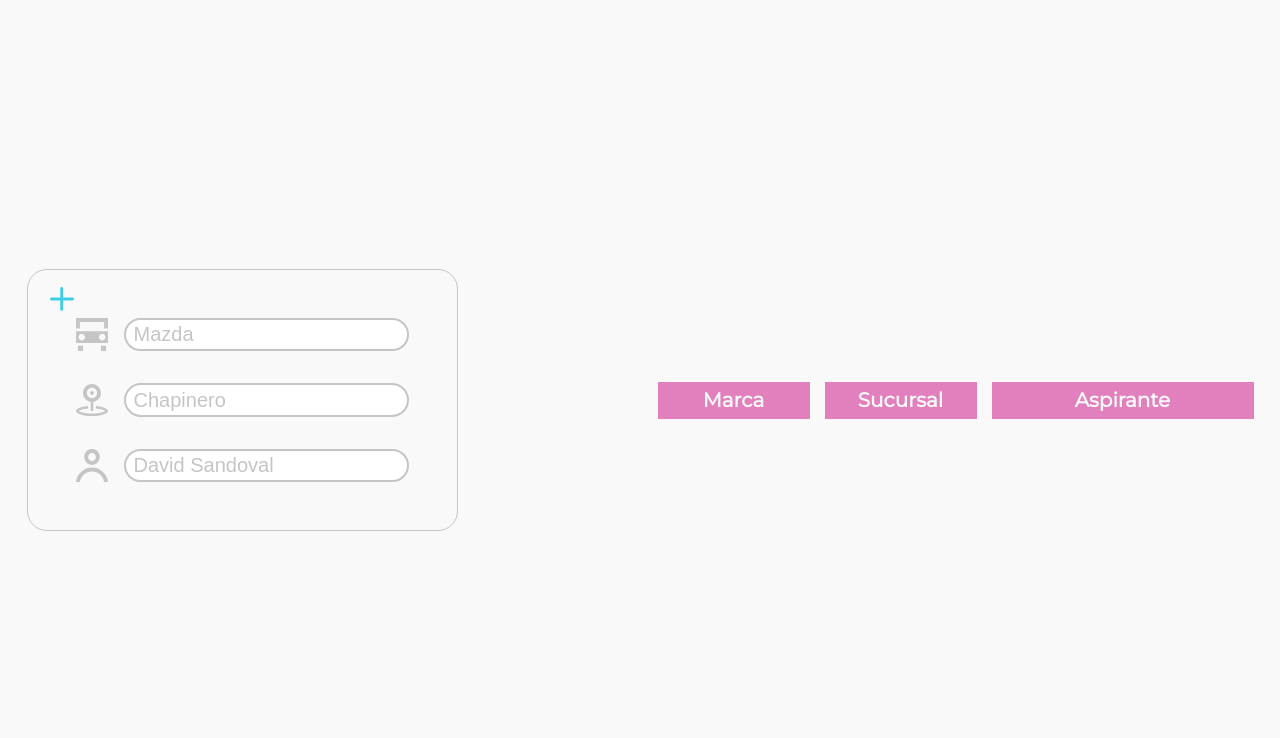
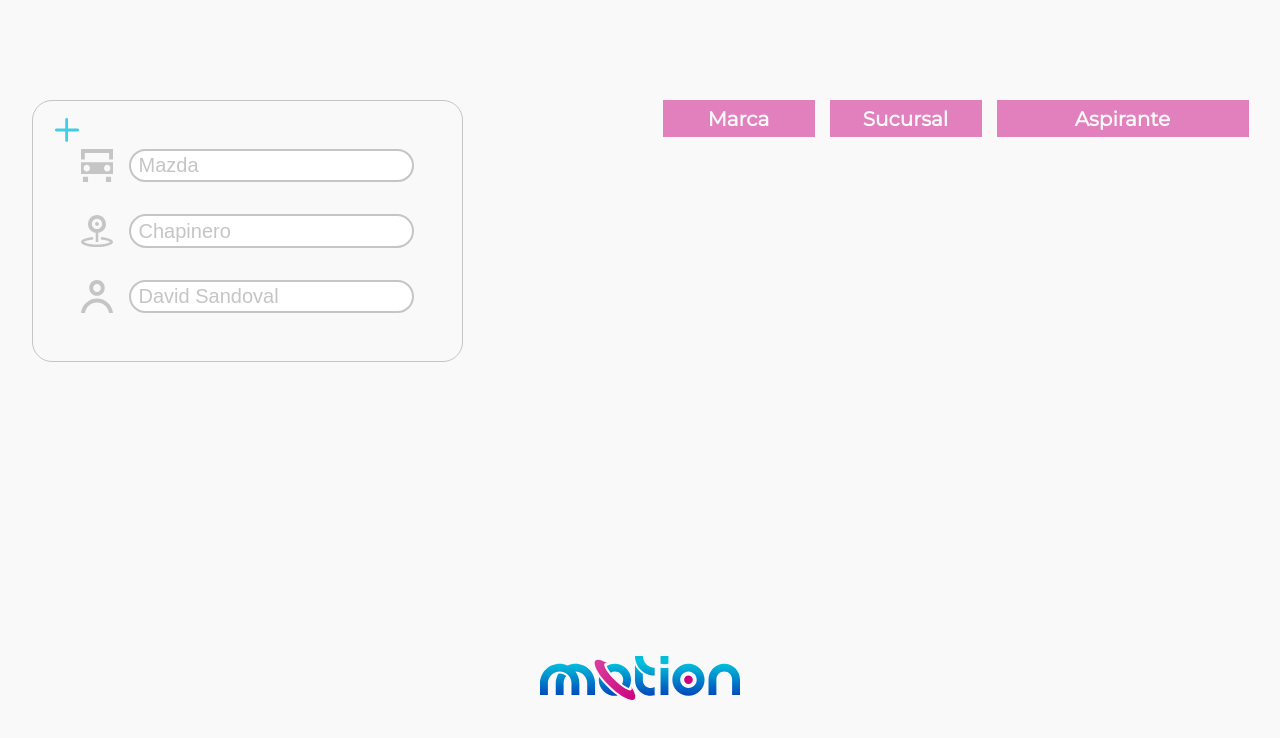
Before and after one commit to TefaSalcedo/motion-frontend, a React (Vite) app: page /motions in a window 1280 px wide. Shown: the top 738 px of the page. Built offline with nearby package versions, Linux system fonts and the light colour scheme; no server answers.

Commit message:
Add CrudMotion component and associated styles to enhance the CRUD page layout #13 table style for scrollbar hidden

```diff
--- /dev/null
+++ b/src/components/crud/crud-motion/crudMotion.css
@@ -0,0 +1,3 @@
+img{
+    width:200px;
+}
--- a/src/components/crud/crud-motion/crudmotion.jsx
+++ b/src/components/crud/crud-motion/crudmotion.jsx
@@ -1,5 +1,6 @@
 import React from "react"
 import Motion from "../../../assets/Imagologotipo_motion.svg"
+import "./crudMotion.css"
 
 const CrudMotion=()=>{
     return(
@@ -8,3 +9,5 @@ const CrudMotion=()=>{
         </>
     )
 }
+
+export default CrudMotion;
--- a/src/components/crud/crud-table/crudTable.css
+++ b/src/components/crud/crud-table/crudTable.css
@@ -1,11 +1,22 @@
+.table-scroll-container {
+  max-height: 450px;
+  overflow-y: auto;
+  overflow-x: hidden;
+  scrollbar-width: none;
+  position: relative;
+}
+
+
+.table-scroll-container::-webkit-scrollbar {
+  display: none;
+}
+
 .table-container {
   border-collapse: collapse;
   height: var(--height--table);
   table-layout: fixed;
-  width: 500px;
 
 }
-
 
 .table-container thead {
   background-color: var(--red-2);
--- a/src/components/crud/crud-table/crudTable.jsx
+++ b/src/components/crud/crud-table/crudTable.jsx
@@ -3,9 +3,8 @@ import CrudRow from "./crudRow.jsx";
 import "./crudTable.css"
 
 const Tabla=() =>{
-
-
   return (
+    <div className="table-scroll-container">
       <table className="table-container">
         <thead>
           <tr>
@@ -18,6 +17,7 @@ const Tabla=() =>{
           <CrudRow/>
         </tbody>
       </table>
+    </div>
   );
 }
 
--- a/src/components/crud/crudPage.css
+++ b/src/components/crud/crudPage.css
@@ -1,8 +1,22 @@
 .crudPage-container{
     display: flex;
     justify-content: center;
-    align-items: center;
+    align-items: flex-start;
     flex-direction: row;
     gap: 200px;
+    position: absolute;
+    top:100px;
+    /* background-color: aquamarine; */
+}
+.crudPage-logo{
+    position:absolute;
+    bottom:6rem;
+    /* background-color: bisque; */
+}
+.crudPage{
+    position: relative;
+    display: flex;
+    justify-content: center;
+    align-items: center;
     height: 100vh;
 }
--- a/src/components/crud/crudPage.jsx
+++ b/src/components/crud/crudPage.jsx
@@ -1,14 +1,19 @@
 import React, { useState, useEffect } from 'react';
 import FormContainer from './crud-form/crudForm';
 import Tabla from './crud-table/crudTable';
+import CrudMotion from "./crud-motion/crudmotion"
 import "./crudPage.css"
 
 const CrudPage = () => {
     return (
-        <div className="crudPage-container">
-
-            <FormContainer/>
-            <Tabla/>
+        <div className="crudPage">
+            <div className="crudPage-container">
+                <FormContainer/>
+                <Tabla/>
+            </div>
+            <div className="crudPage-logo">
+                <CrudMotion/>
+            </div>
         </div>
     );
 }
--- a/src/main.css
+++ b/src/main.css
@@ -16,10 +16,10 @@
   --font-size-table-th:20px;
 
   --height--table: 2.1rem;
-  --font-size-table:20px;
+  --font-size-table:18px;
 
   --width-marca:150px;
-  --width-aspirante:260px;
+  --width-aspirante:250px;
 }
 
 
```
Lines whose indentation alone changed are shown as unchanged.
